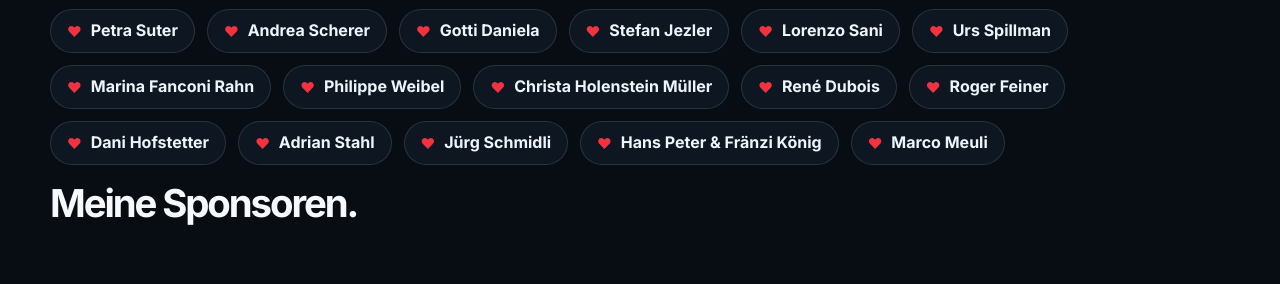
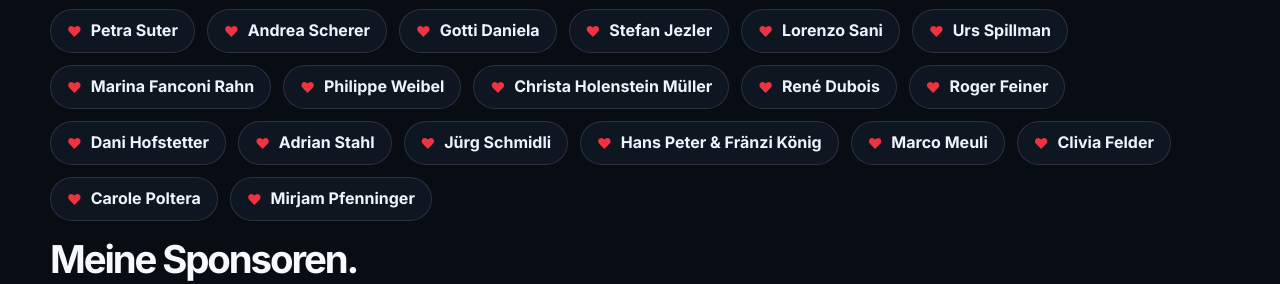
Before and after one commit to theresaluternauer/JonigoesCanada, a plain HTML site: page index.html in a window 1280 px wide. Shown: the part 6709-6993 px from the top of the page. Drawn offline with Linux system fonts and the light colour scheme.

Commit message:
Add new supporter names to index.html

```diff
--- a/index.html
+++ b/index.html
@@ -334,7 +334,9 @@ Mit deiner Spende hilfst du, mir diesen Traum zu verwirklichen. Jeder Beitrag z
           <span class="supporter-pill">Jürg Schmidli</span>
           <span class="supporter-pill">Hans Peter & Fränzi König</span>
           <span class="supporter-pill">Marco Meuli</span>
-
+          <span class="supporter-pill">Clivia Felder</span>
+          <span class="supporter-pill">Carole Poltera</span>
+          <span class="supporter-pill">Mirjam Pfenninger</span>
         </div>
 
         <div class="section-heading">
```
